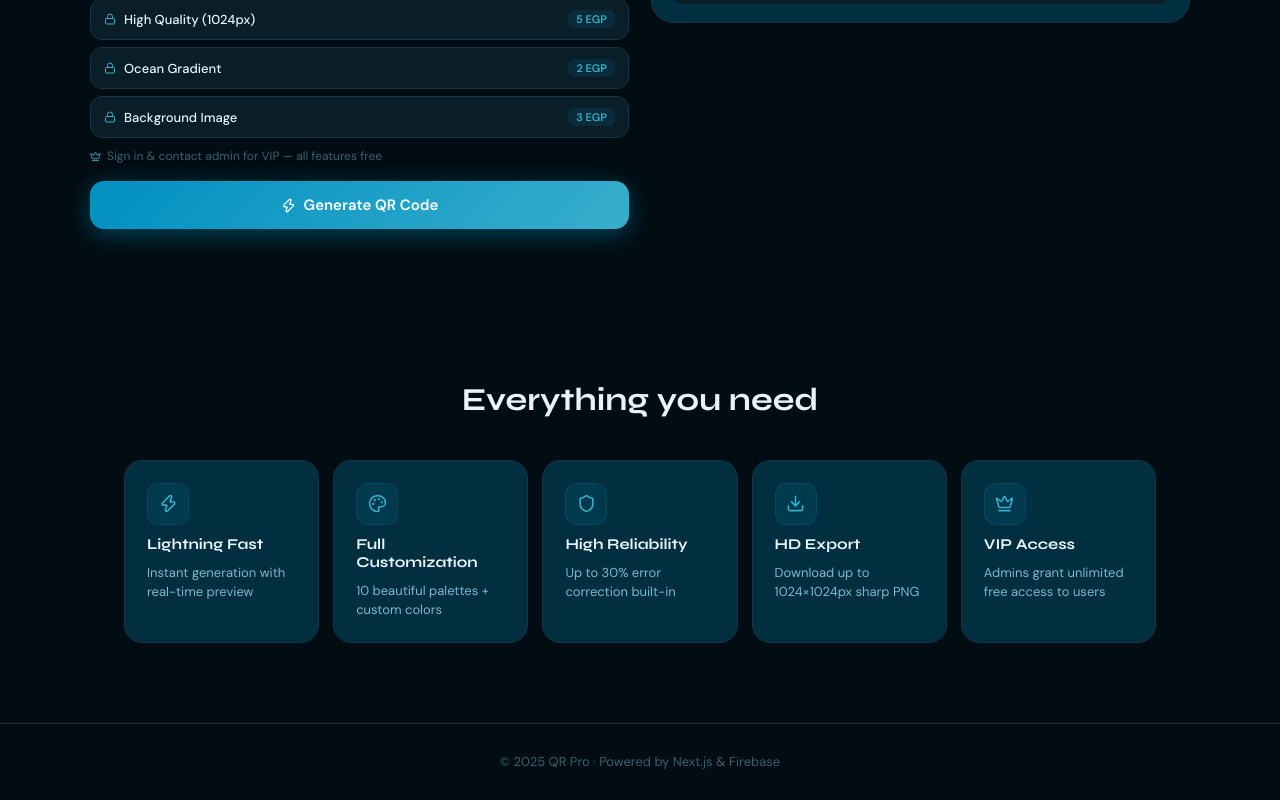
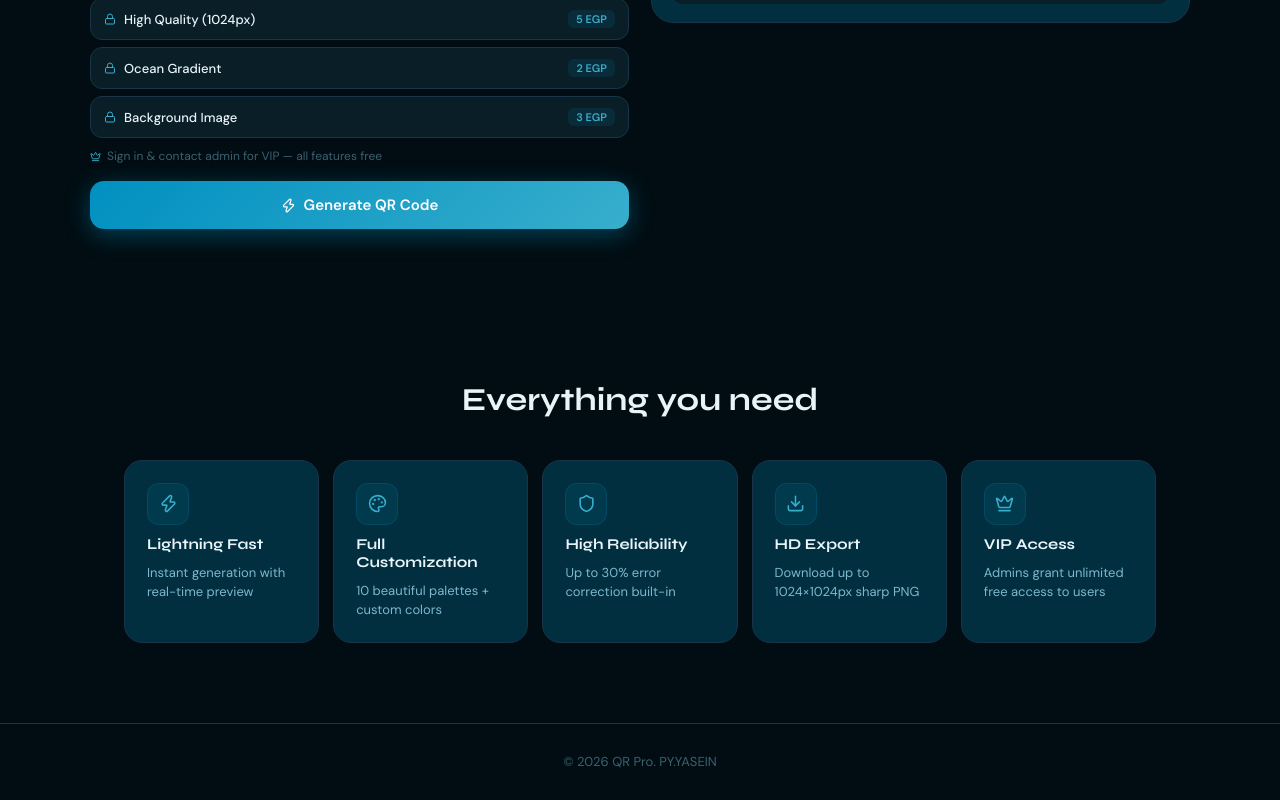
Before and after one commit to yaseinhosaam74-create/qr-pro, a Next.js app: page / in a window 1280 px wide. Shown: the part 1170-1970 px from the top of the page. Built offline with nearby package versions, Linux system fonts and the light colour scheme; no server answers; the database is empty.

Commit message:
Update index.js

```diff
--- a/pages/index.js
+++ b/pages/index.js
@@ -68,7 +68,7 @@ export default function Home({ theme, toggleTheme }) {
       </section>
 
       <footer className={styles.footer}>
-        <p>© 2025 QR Pro · Powered by Next.js & Firebase</p>
+        <p>© 2026 QR Pro. PY.YASEIN </p>
       </footer>
     </div>
   );
```
